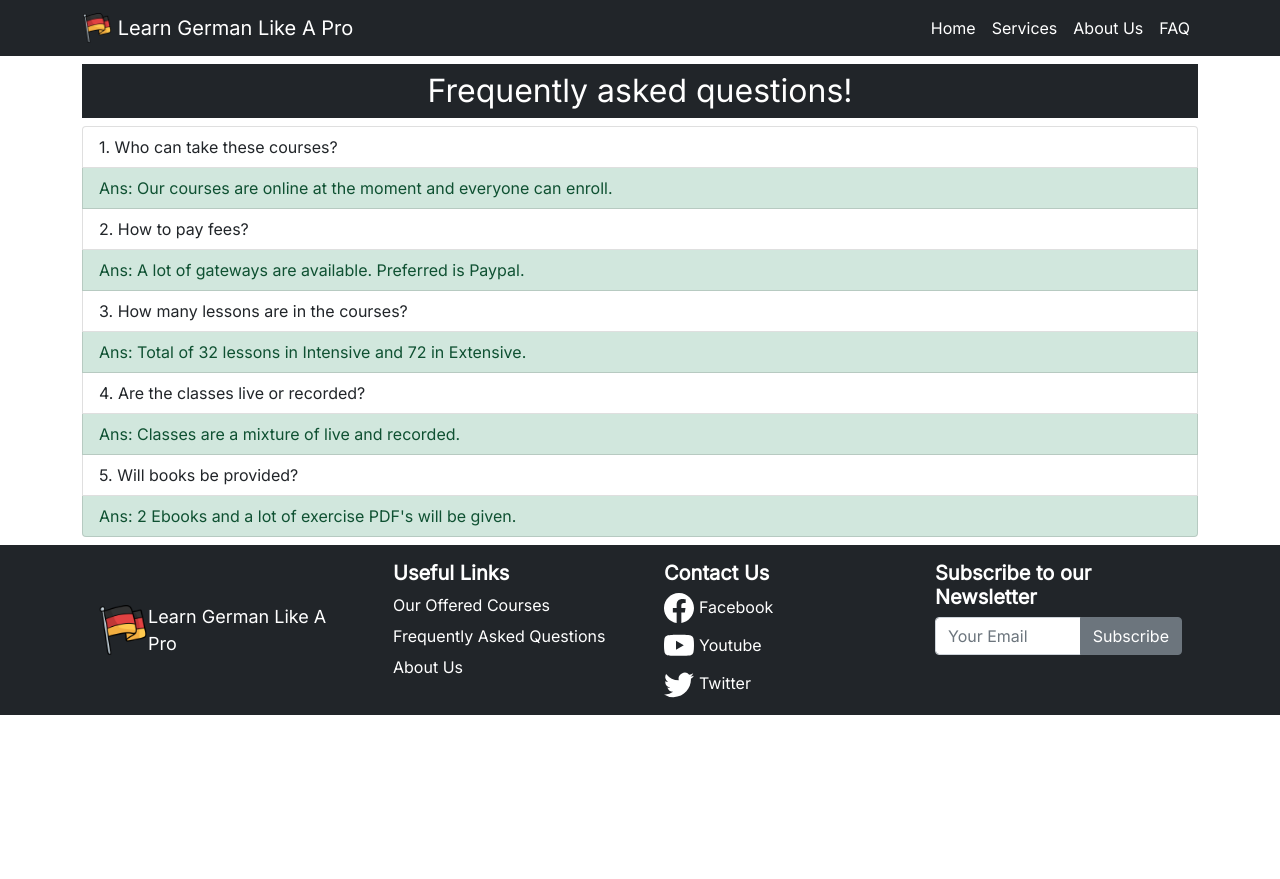
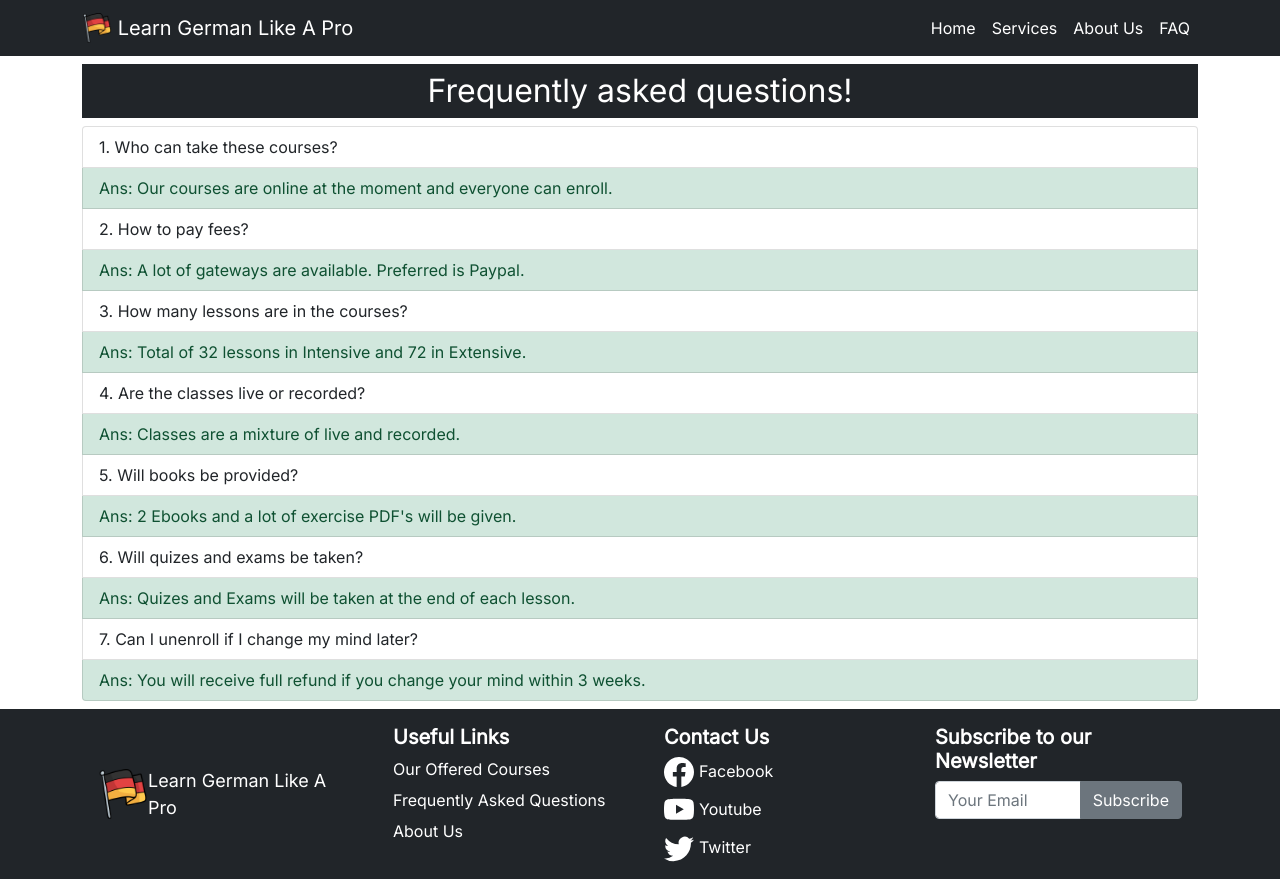
Before and after one commit to Psyche47/Learn-German-Like-A-Pro-React-Router-Practice, a React (Create React App) app: page /faq in a window 1280 px wide. Before the commit the page ends 800 px from the top, so only its background shows below. Built offline with nearby package versions, Linux system fonts and the light colour scheme.

Commit message:
Faq updated

```diff
--- a/src/Components/FAQ/FAQ.js
+++ b/src/Components/FAQ/FAQ.js
@@ -28,6 +28,17 @@ const FAQ = () => {
         <ListGroup.Item variant="success">
           Ans: 2 Ebooks and a lot of exercise PDF's will be given.
         </ListGroup.Item>
+        <ListGroup.Item>6. Will quizes and exams be taken?</ListGroup.Item>
+        <ListGroup.Item variant="success">
+          Ans: Quizes and Exams will be taken at the end of each lesson.
+        </ListGroup.Item>
+        <ListGroup.Item>
+          7. Can I unenroll if I change my mind later?
+        </ListGroup.Item>
+        <ListGroup.Item variant="success">
+          Ans: You will receive full refund if you change your mind within 3
+          weeks.
+        </ListGroup.Item>
       </ListGroup>
     </div>
   );
```
